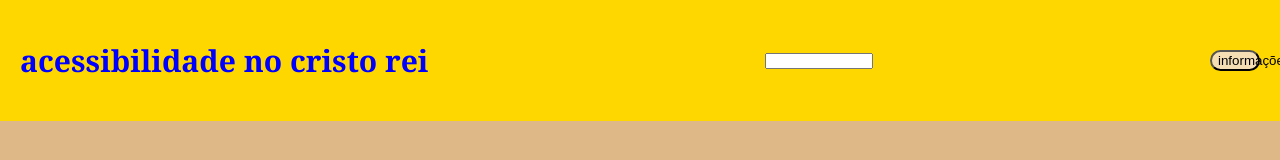
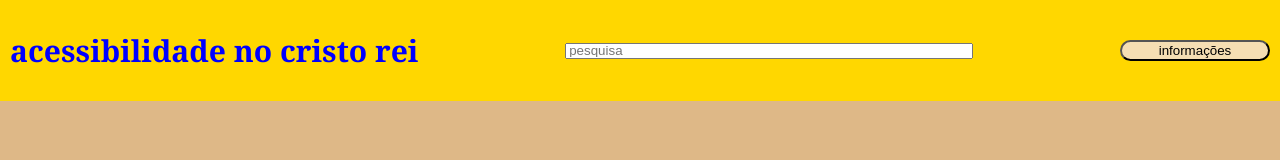
Before and after one commit to pereirarodriguesjoao/projeto-teste-certo, a plain HTML site: page index.html in a window 1280 px wide. Drawn offline with Linux system fonts and the light colour scheme.

Commit message:
arruadado

```diff
--- a/index.html
+++ b/index.html
@@ -9,7 +9,7 @@
 <body>
    <header>
     <h1>acessibilidade no cristo rei</h1>
-<input type="text" placeholder="">
+<input type="text" placeholder="pesquisa">
 <button>informações</button>
    </header>
 
--- a/style.css
+++ b/style.css
@@ -7,7 +7,7 @@
 background-color: gold;
 align-items: center;
 justify-content: space-between;
-padding: 20px;
+padding: 10px;
 display: flex;
 }
 h1{
@@ -16,11 +16,11 @@
 
 }
 input{
-width: 100px;
+width: 400px;
 height: 10px;
 }
 button{
 background-color: wheat;
-width: 50px;
+width: 150px;
 border-radius: 30px;
 }
```
